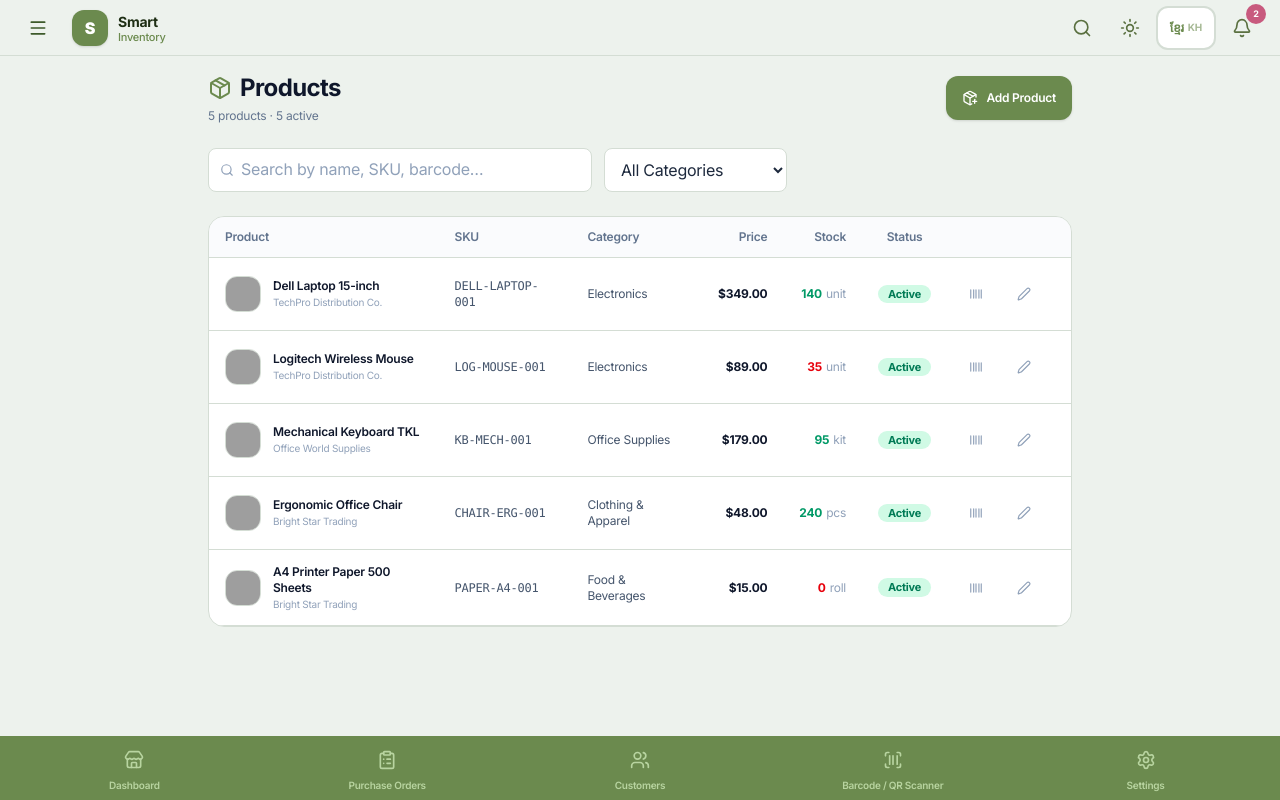
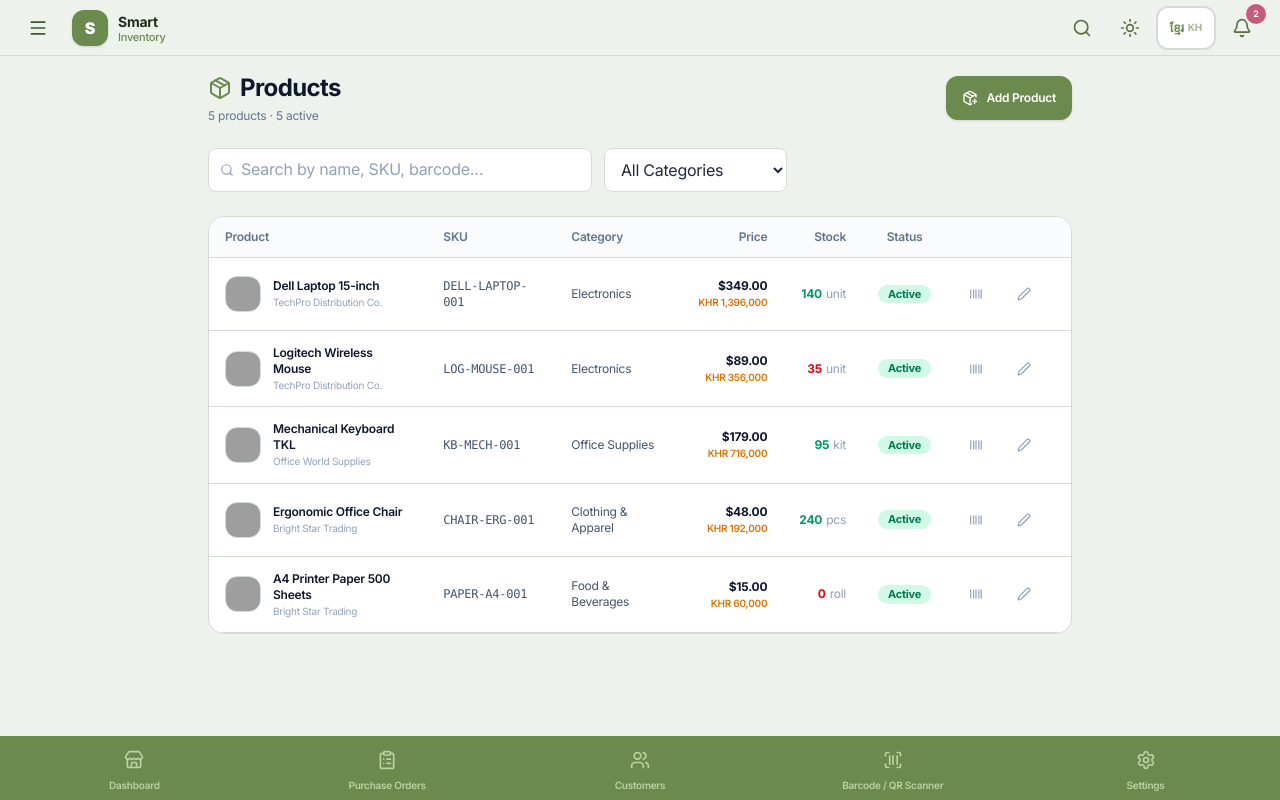
Before and after one commit to siveemin/system_management, a Next.js app: page /products in a window 1280 px wide. Built offline with nearby package versions, Linux system fonts and the light colour scheme; grey boxes are pictures that could not be loaded.

Commit message:
Show both USD and KHR price in products table
Each product row now shows the selling price in two lines:
USD on top and Riel (KHR) below in amber, matching the scanner result card.

Co-Authored-By: Claude Sonnet 4.6 <noreply@anthropic.com>

```diff
--- a/app/products/page.tsx
+++ b/app/products/page.tsx
@@ -314,7 +314,10 @@ export default function ProductsPage() {
                   </td>
                   <td className="py-3.5 px-4 font-mono text-slate-600 dark:text-slate-300">{p.sku}</td>
                   <td className="py-3.5 px-4 text-slate-600 dark:text-slate-300">{p.categoryName ?? "—"}</td>
-                  <td className="py-3.5 px-4 text-right font-bold text-slate-900 dark:text-slate-100">{formatCurrency(p.sellingPrice)}</td>
+                  <td className="py-3.5 px-4 text-right">
+                    <div className="font-bold text-slate-900 dark:text-slate-100">{formatCurrency(p.sellingPrice, "USD")}</div>
+                    <div className="text-[10px] font-semibold text-amber-600 dark:text-amber-400 mt-0.5">{formatCurrency(p.sellingPrice, "KHR")}</div>
+                  </td>
                   <td className="py-3.5 px-4 text-right">
                     <span className={`font-bold ${p.totalStock <= p.minStockLevel ? "text-red-600" : "text-emerald-600"}`}>
                       {p.totalStock}
```
